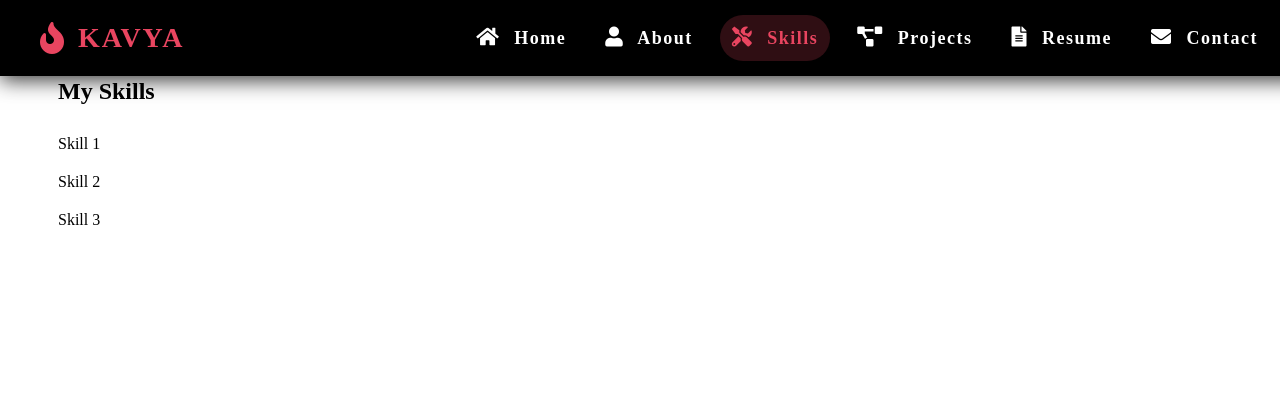
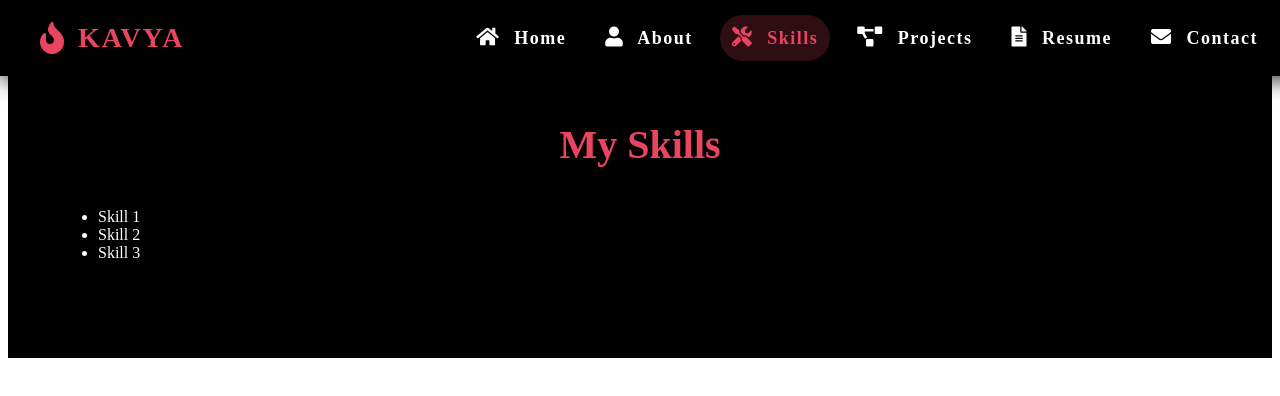
Before and after one commit to kavyaballa1020/Angular-Portfolio, an Angular app: page /skills in a window 1280 px wide. Shown: the top 396 px of the page. Built offline with nearby package versions, Linux system fonts and the light colour scheme.

Commit message:
"Updated skills component HTML to categorize skills into web technologies, programming languages, backend technologies, frontend frameworks, and other skills."

```diff
--- a/src/app/skills/skills.component.css
+++ b/src/app/skills/skills.component.css
@@ -1,11 +1,70 @@
 .skills-section {
-    padding: 50px;
-    background-color: #ffffff;
+  padding: 80px 50px;
+  background-color: #000000;
+  color: #ffffff;
+}
+
+.skills-section h2 {
+  font-size: 2.5rem;
+  margin-bottom: 40px;
+  text-align: center;
+  color: #e94560;
+}
+
+.skills-container {
+  display: flex;
+  flex-wrap: wrap;
+  justify-content: center;
+  gap: 40px;
+}
+
+.skill-category {
+  flex-basis: calc(33.333% - 40px);
+  min-width: 250px;
+  background-color: rgba(255, 255, 255, 0.05);
+  border-radius: 10px;
+  padding: 20px;
+  box-shadow: 0 4px 15px rgba(255, 255, 255, 0.1);
+  transition: all 0.3s ease;
+}
+
+.skill-category:hover {
+  transform: translateY(-5px);
+  box-shadow: 0 6px 20px rgba(255, 255, 255, 0.2);
+}
+
+.skill-category h3 {
+  font-size: 1.4rem;
+  margin-bottom: 15px;
+  color: #e94560;
+  display: flex;
+  align-items: center;
+}
+
+.skill-category h3 i {
+  margin-right: 10px;
+}
+
+.skill-category ul {
+  list-style-type: none;
+  padding: 0;
+}
+
+.skill-category li {
+  padding: 8px 0;
+  display: flex;
+  align-items: center;
+}
+
+.skill-category li i {
+  margin-right: 10px;
+  color: #e94560;
+  width: 20px;
+  text-align: center;
+}
+
+@media (max-width: 768px) {
+  .skill-category {
+    flex-basis: 100%;
   }
-  .skills-section ul {
-    list-style-type: none;
-    padding: 0;
-  }
-  .skills-section li {
-    padding: 10px 0;
-  }
+}
```
